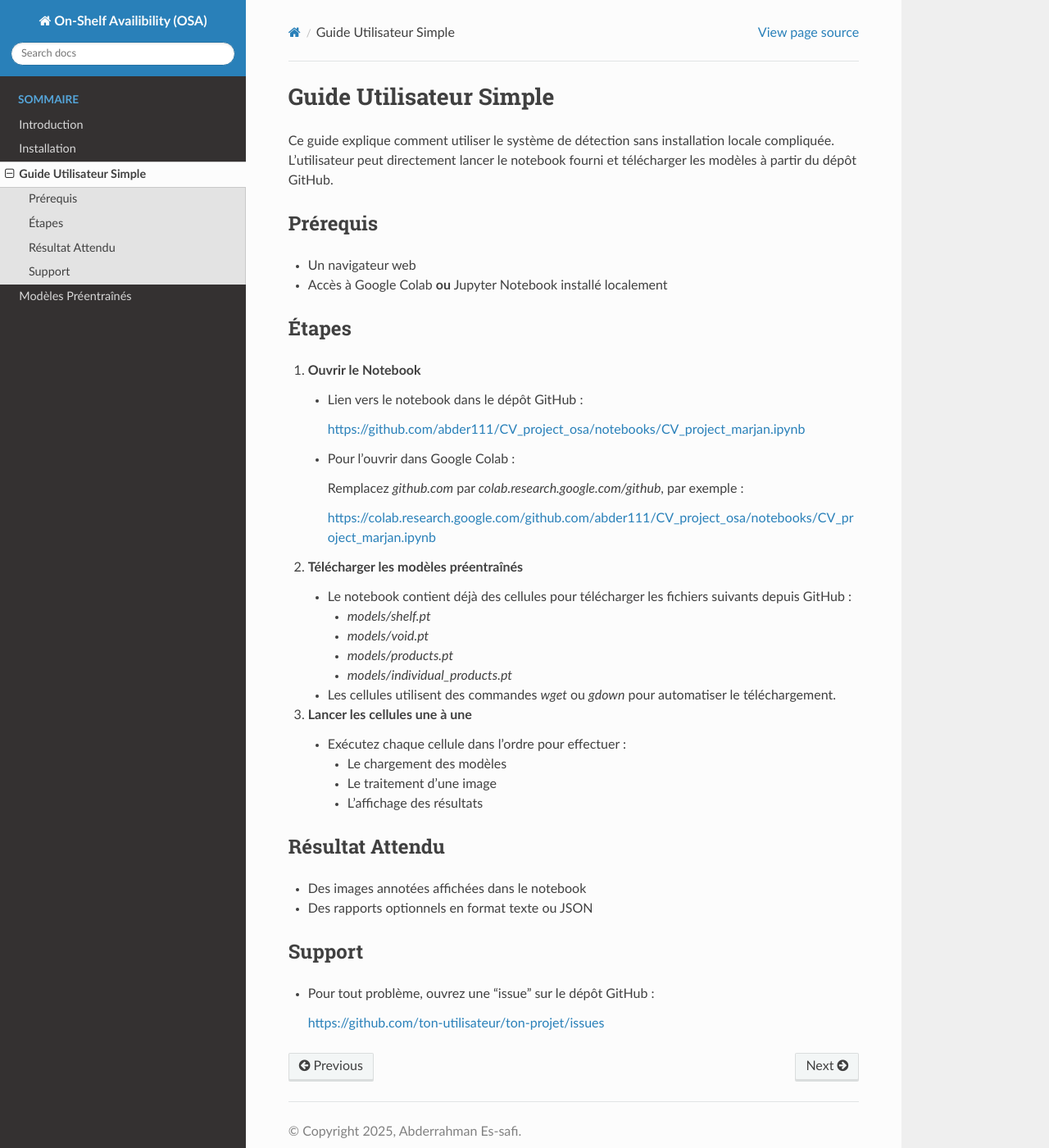
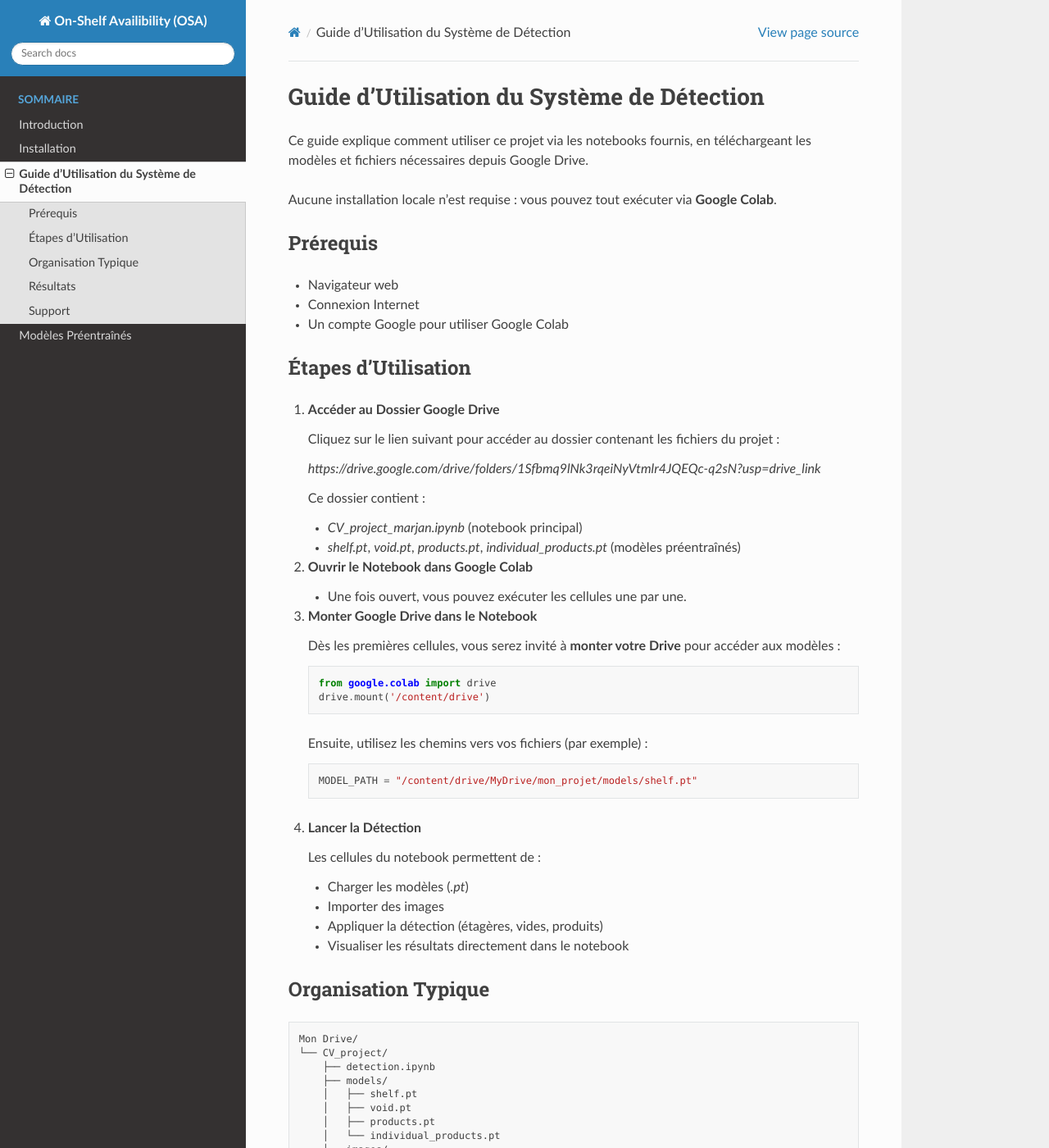
Before and after one commit to Amine-te/OSA, a Sphinx documentation site: the page built from docs/source/guide_utilisation.rst, in a window 1280 px wide and 1400 px high. Shown: the whole window at 82% size. Built offline with Sphinx 7.4.7 and the Read the Docs theme 3.1.0, drawn with Linux system fonts in a browser that asks for light colours; some of the changed text lies outside the part shown.

Commit message:
Update guide_utilisation.rst

```diff
--- a/docs/source/guide_utilisation.rst
+++ b/docs/source/guide_utilisation.rst
@@ -1,60 +1,85 @@
-Guide Utilisateur Simple
-=========================
+Guide d’Utilisation du Système de Détection
+===========================================
 
-Ce guide explique comment utiliser le système de détection sans installation locale compliquée. L'utilisateur peut directement lancer le notebook fourni et télécharger les modèles à partir du dépôt GitHub.
+Ce guide explique comment utiliser ce projet via les notebooks fournis, en téléchargeant les modèles et fichiers nécessaires depuis Google Drive.
+
+Aucune installation locale n’est requise : vous pouvez tout exécuter via **Google Colab**.
 
 Prérequis
 ---------
 
-- Un navigateur web
-- Accès à Google Colab **ou** Jupyter Notebook installé localement
+- Navigateur web
+- Connexion Internet
+- Un compte Google pour utiliser Google Colab
 
-Étapes
-------
+Étapes d’Utilisation
+--------------------
 
-1. **Ouvrir le Notebook**
+1. **Accéder au Dossier Google Drive**
 
-   - Lien vers le notebook dans le dépôt GitHub :
+   Cliquez sur le lien suivant pour accéder au dossier contenant les fichiers du projet :
 
-     https://github.com/abder111/CV_project_osa/notebooks/CV_project_marjan.ipynb
+   `https://drive.google.com/drive/folders/1Sfbmq9lNk3rqeiNyVtmlr4JQEQc-q2sN?usp=drive_link`
 
-   - Pour l’ouvrir dans Google Colab :
+   Ce dossier contient :
 
-     Remplacez `github.com` par `colab.research.google.com/github`, par exemple :
+   - `CV_project_marjan.ipynb` (notebook principal)
+   - `shelf.pt`, `void.pt`, `products.pt`, `individual_products.pt` (modèles préentraînés)
 
-     https://colab.research.google.com/github.com/abder111/CV_project_osa/notebooks/CV_project_marjan.ipynb
+2. **Ouvrir le Notebook dans Google Colab**
 
-2. **Télécharger les modèles préentraînés**
+   - Une fois ouvert, vous pouvez exécuter les cellules une par une.
 
-   - Le notebook contient déjà des cellules pour télécharger les fichiers suivants depuis GitHub :
+3. **Monter Google Drive dans le Notebook**
 
-     - `models/shelf.pt`
-     - `models/void.pt`
-     - `models/products.pt`
-     - `models/individual_products.pt`
+   Dès les premières cellules, vous serez invité à **monter votre Drive** pour accéder aux modèles :
 
-   - Les cellules utilisent des commandes `wget` ou `gdown` pour automatiser le téléchargement.
+   .. code-block:: python
 
-3. **Lancer les cellules une à une**
+       from google.colab import drive
+       drive.mount('/content/drive')
 
-   - Exécutez chaque cellule dans l’ordre pour effectuer :
+   Ensuite, utilisez les chemins vers vos fichiers (par exemple) :
 
-     - Le chargement des modèles
-     - Le traitement d’une image
-     - L'affichage des résultats
+   .. code-block:: python
 
+       MODEL_PATH = "/content/drive/MyDrive/mon_projet/models/shelf.pt"
 
+4. **Lancer la Détection**
 
+   Les cellules du notebook permettent de :
 
-Résultat Attendu
-----------------
+   - Charger les modèles (`.pt`)
+   - Importer des images
+   - Appliquer la détection (étagères, vides, produits)
+   - Visualiser les résultats directement dans le notebook
 
-- Des images annotées affichées dans le notebook
-- Des rapports optionnels en format texte ou JSON
+Organisation Typique
+--------------------
+
+::
+
+    Mon Drive/
+    └── CV_project/
+        ├── detection.ipynb
+        ├── models/
+        │   ├── shelf.pt
+        │   ├── void.pt
+        │   ├── products.pt
+        │   └── individual_products.pt
+        └── images/
+            └── exemple.jpg
+
+Résultats
+---------
+
+Les résultats sont affichés automatiquement dans le notebook. Vous pouvez aussi enregistrer les images annotées avec :
+
+.. code-block:: python
+
+    cv2.imwrite("output.jpg", annotated_image)
 
 Support
 -------
 
-- Pour tout problème, ouvrez une "issue" sur le dépôt GitHub :
-
-  https://github.com/ton-utilisateur/ton-projet/issues
+- Pour toute question, me contactez abderrahmanessafi133@gamil.com .
```
